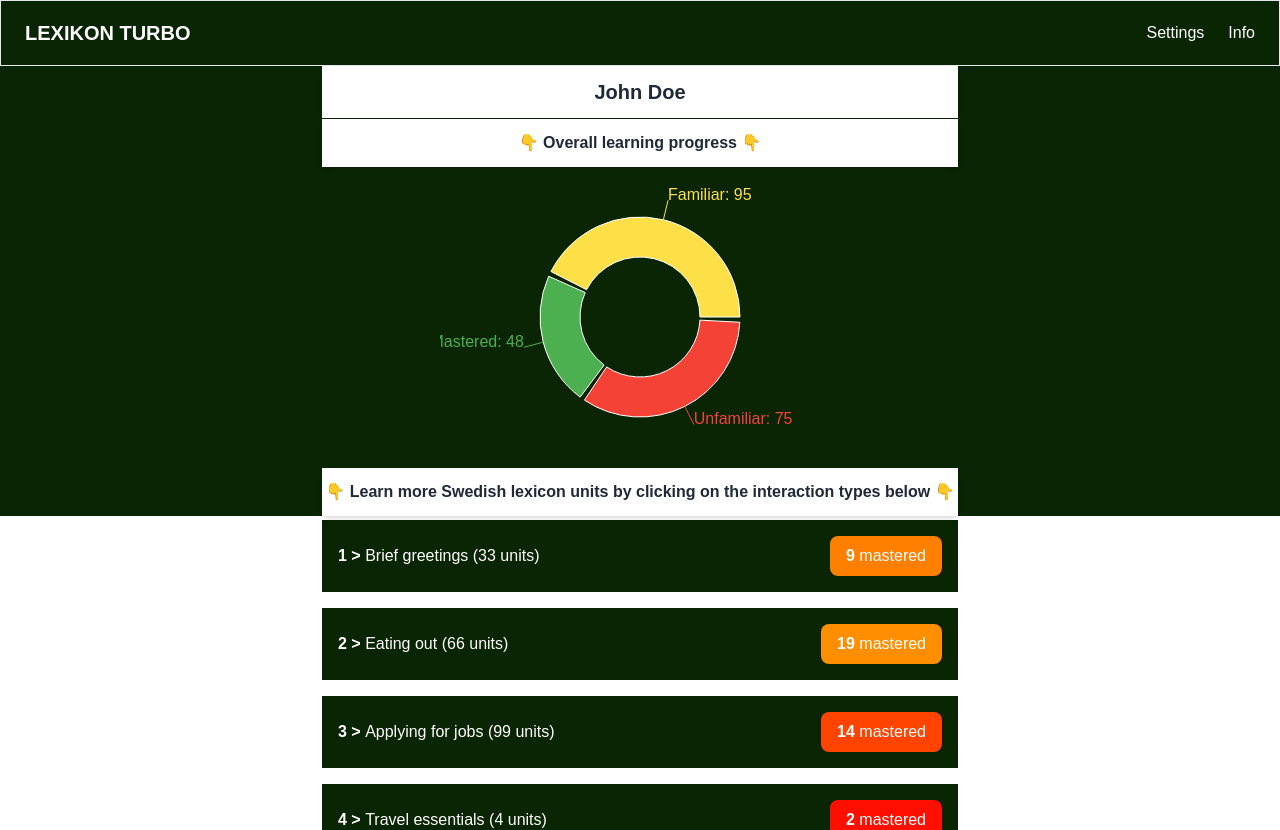
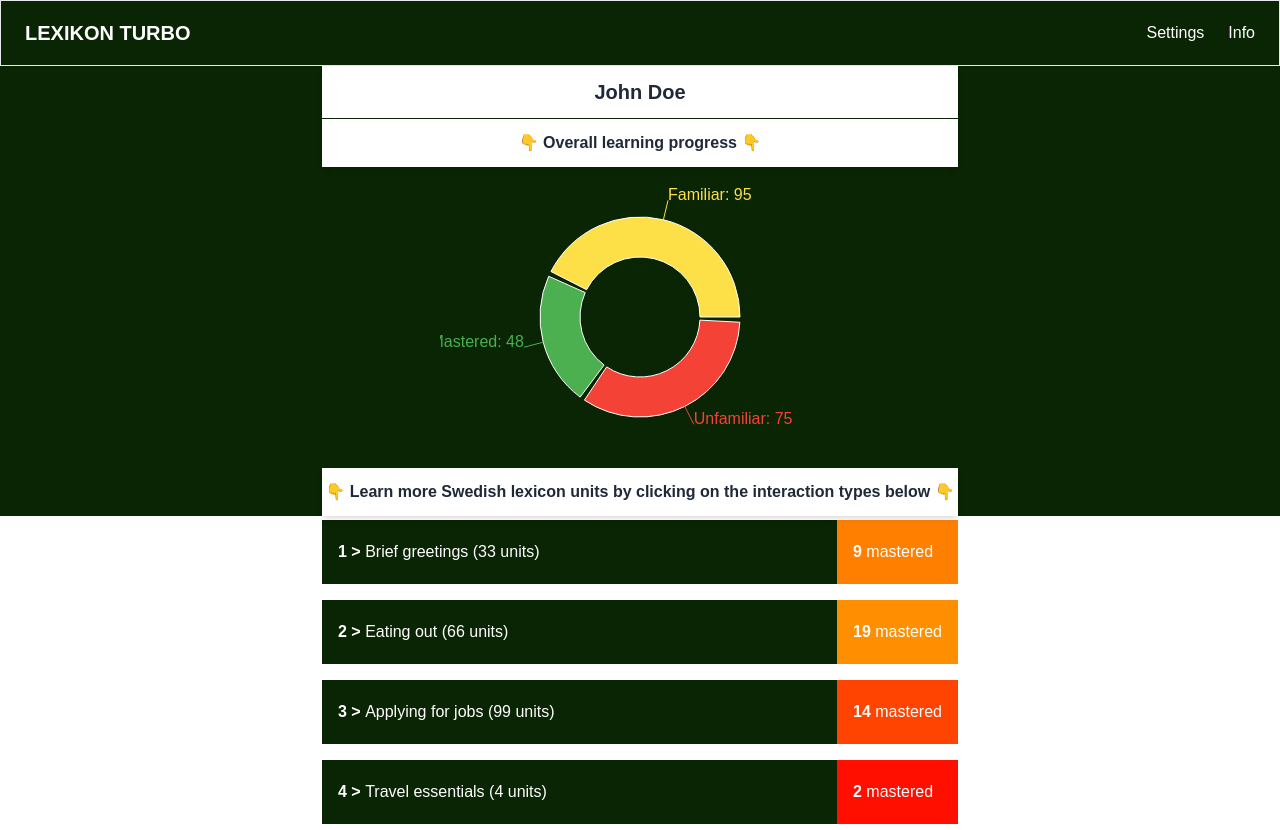
Before and after one commit to KristofferGW/lexicon-turbo-mvp, a Next.js app: page / in a window 1280 px wide. Shown: the top 830 px of the page. Built offline with nearby package versions, Linux system fonts and the light colour scheme.

Commit message:
Adjustments to presentation of ThemeCards

```diff
--- a/src/app/components/ThemeCard.js
+++ b/src/app/components/ThemeCard.js
@@ -40,15 +40,15 @@ export default function ThemeCard({ number, title, units, mastered }) {
   const bgColor = colorMap[Math.min(mastered, units)];
 
   return (
-    <div className="w-[636px] mx-auto my-4 flex justify-between items-center bg-lexicon text-white p-4 mb-2">
+    <div className="w-[636px] mx-auto my-4 flex justify-between items-center bg-lexicon text-white mb-2">
       {/* Vänstra sidan */}
-      <div>
+      <div className="pl-4">
         <span className="font-bold">{number} &gt; </span>
         {title} ({units} units)
       </div>
 
       {/* Högra sidan */}
-      <div className="text-white px-4 py-2 rounded-lg" style={{ backgroundColor: bgColor }}>
+      <div className="text-white px-4 py-5 w-[121px]" style={{ backgroundColor: bgColor }}>
         <span className="font-bold">{mastered}</span> mastered
       </div>
     </div>
```
